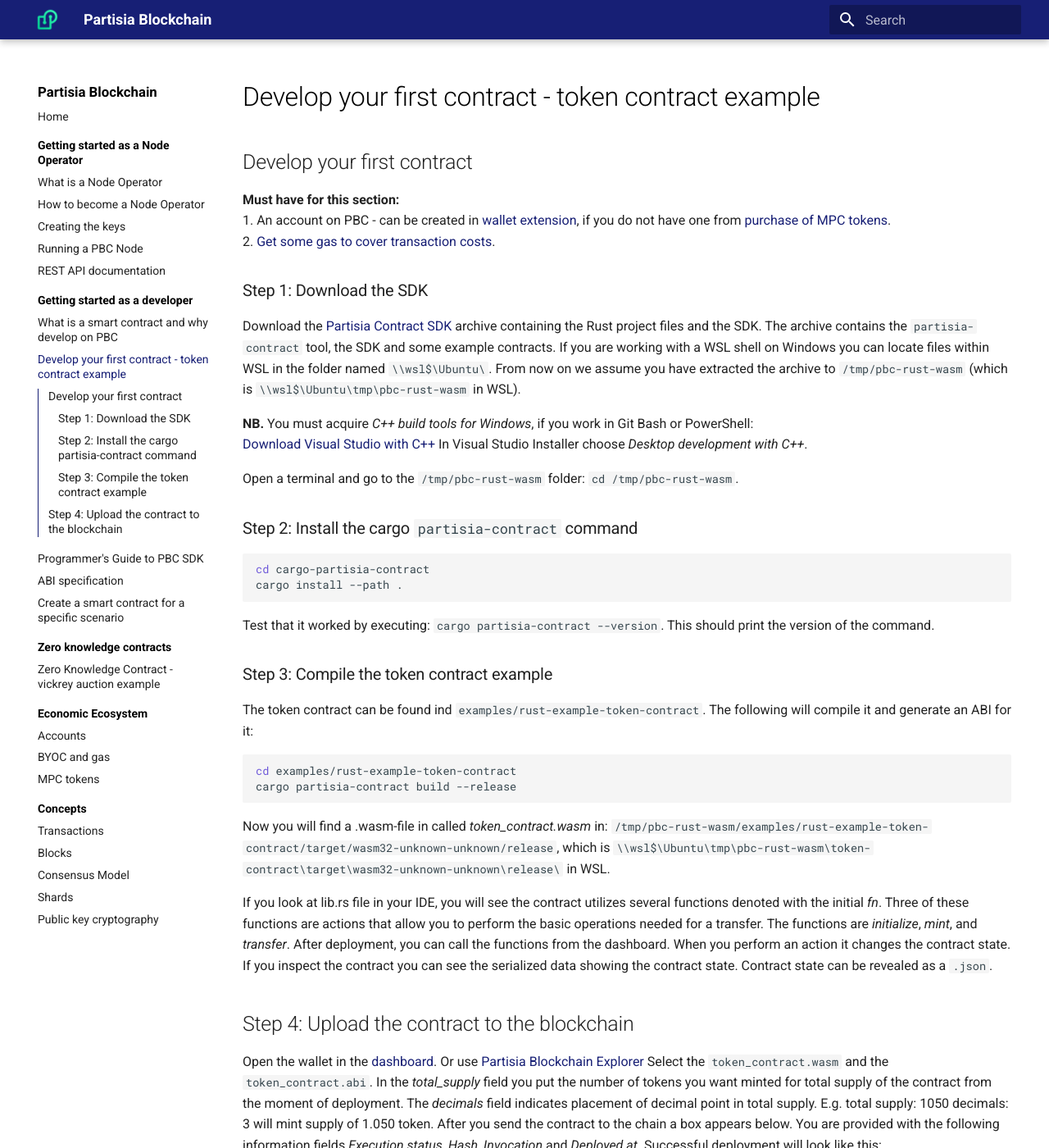
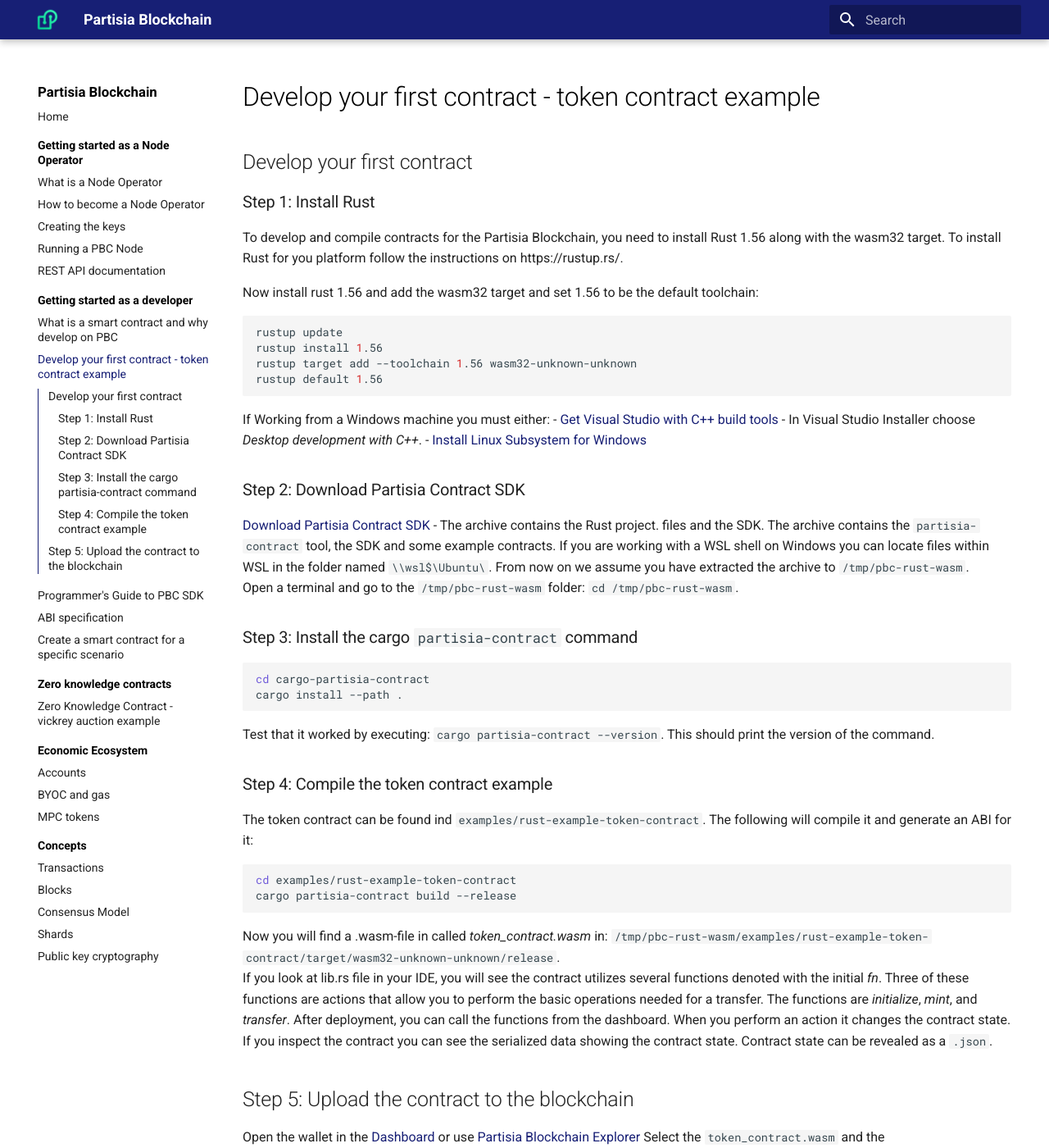
Before and after one commit to 0xSero/partisia-docs, an MkDocs documentation site: the page built from docs/token-contract.md, in a window 1280 px wide and 1400 px high. Shown: the whole window at 82% size. Built offline with MkDocs 1.6.1 and Material for MkDocs 9.7.7, drawn with Linux system fonts in a browser that asks for light colours; a script that is not in the unit is left out; some of the changed text lies outside the part shown.

Commit message:
Update docs/token-contract.md

`````diff
--- a/docs/token-contract.md
+++ b/docs/token-contract.md
@@ -1,22 +1,29 @@
 ## Develop your first contract
 
-**Must have for this section:**
-1. An account on PBC - can be created in [wallet extension](https://chrome.google.com/webstore/detail/partisia-wallet/gjkdbeaiifkpoencioahhcilildpjhgh), if you do not have one from [purchase of MPC tokens](https://kyc.partisiablockchain.com/).
-2. [Get some gas to cover transaction costs](byoc.md).
+### Step 1: Install Rust
+To develop and compile contracts for the Partisia Blockchain, you need to install Rust 1.56 along with the wasm32 target. To install Rust for you platform follow the instructions on https://rustup.rs/.
 
-### Step 1: Download the SDK
+Now install rust 1.56 and add the wasm32 target and set 1.56 to be the default toolchain:
 
-Download the [Partisia Contract SDK](LINK_TO_RUST_CONTRACT_SDK) archive containing the Rust project
+```bash
+rustup update
+rustup install 1.56
+rustup target add --toolchain 1.56 wasm32-unknown-unknown
+rustup default 1.56
+```
+If Working from a Windows machine you must either:
+- [Get Visual Studio with C++  build tools](https://visualstudio.microsoft.com/downloads/) - In Visual Studio Installer choose *Desktop development with C++*.
+- [Install Linux Subsystem for Windows](https://docs.microsoft.com/en-us/windows/wsl/install)
+
+### Step 2: Download Partisia Contract SDK
+
+[Download Partisia Contract SDK](LINK_TO_RUST_CONTRACT_SDK) - The archive contains the Rust project.
 files and the SDK. The archive contains the `partisia-contract` tool, the SDK and some example contracts.
 If you are working with a WSL shell on Windows you can locate files within WSL in the folder named `\\wsl$\Ubuntu\`.
-From now on we assume you have extracted the archive to `/tmp/pbc-rust-wasm` (which is `\\wsl$\Ubuntu\tmp\pbc-rust-wasm` in WSL).
-
-**NB.** You must acquire *C++ build tools for Windows*, if you work in Git Bash or PowerShell:
-[Download Visual Studio with C++](https://visualstudio.microsoft.com/downloads/) In Visual Studio Installer choose *Desktop development with C++*.
-
+From now on we assume you have extracted the archive to `/tmp/pbc-rust-wasm`.
 Open a terminal and go to the `/tmp/pbc-rust-wasm` folder: `cd /tmp/pbc-rust-wasm`.
 
-### Step 2: Install the cargo `partisia-contract` command
+### Step 3: Install the cargo `partisia-contract` command
 
 ```bash
 cd cargo-partisia-contract
@@ -35,13 +42,12 @@
 cargo partisia-contract build --release
 ````
 
-Now you will find a .wasm-file in called *token_contract.wasm* in: `/tmp/pbc-rust-wasm/examples/rust-example-token-contract/target/wasm32-unknown-unknown/release`, which is `\\wsl$\Ubuntu\tmp\pbc-rust-wasm\token-contract\target\wasm32-unknown-unknown\release\` in WSL.
-
+Now you will find a .wasm-file in called *token_contract.wasm* in: `/tmp/pbc-rust-wasm/examples/rust-example-token-contract/target/wasm32-unknown-unknown/release`.
 If you look at lib.rs file in your IDE, you will see the contract utilizes several functions denoted with the initial *fn*. Three of these functions are actions that allow you to perform the basic operations needed for a transfer. The functions are *initialize*, *mint*, and *transfer*. After deployment, you can call the functions from the dashboard. When you perform an action it changes the contract state. If you inspect the contract you can see the serialized data showing the contract state. Contract state can be revealed as a `.json`.
 
-## Step 4: Upload the contract to the blockchain
+## Step 5: Upload the contract to the blockchain
 
-Open the wallet in the [dashboard](https://dashboard.partisiablockchain.com/wallet/upload_wasm). Or use [Partisia Blockchain Explorer](https://mpcexplorer.com/deploy-contract) Select the `token_contract.wasm` and the `token_contract.abi`. In the *total_supply* field you put the number of tokens you want minted for total supply of the contract from the moment of deployment. The *decimals* field indicates placement of decimal point in total supply. E.g. total supply: 1050 decimals: 3 will mint supply of 1.050 token. After you send the contract to the chain a box appears below. You are provided with the following information fields *Execution status*, *Hash*, *Invocation* and *Deployed at*.  Successful deployment will look like
+Open the wallet in the [Dashboard](https://dashboard.partisiablockchain.com/wallet/upload_wasm) or use [Partisia Blockchain Explorer](https://mpcexplorer.com/deploy-contract) Select the `token_contract.wasm` and the `token_contract.abi`. In the *total_supply* field you put the number of tokens you want minted for total supply of the contract from the moment of deployment. The *decimals* field indicates placement of decimal point in total supply. E.g. total supply: 1050 decimals: 3 will mint supply of 1.050 token. After you send the contract to the chain a box appears below. You are provided with the following information fields *Execution status*, *Hash*, *Invocation* and *Deployed at*.  Successful deployment will look like
 this:
 
 ![deployment](deployment.png)
@@ -52,4 +58,4 @@
 <iframe width="711" height="400" src="https://www.youtube.com/embed/qV2grtWDxUE" title="YouTube video player" frameborder="0" allowfullscreen></iframe>
 </div>
 
-Congratulations! You have now created an active smart-contract on the Partisia Blockchain. You can add your personalized functions according to your wishes.
+Congratulations! You have now created an active smart-contract on the Partisia Blockchain.
`````
Also changed, not shown: other parts of docs/token-contract.md (+1 -1 lines).
